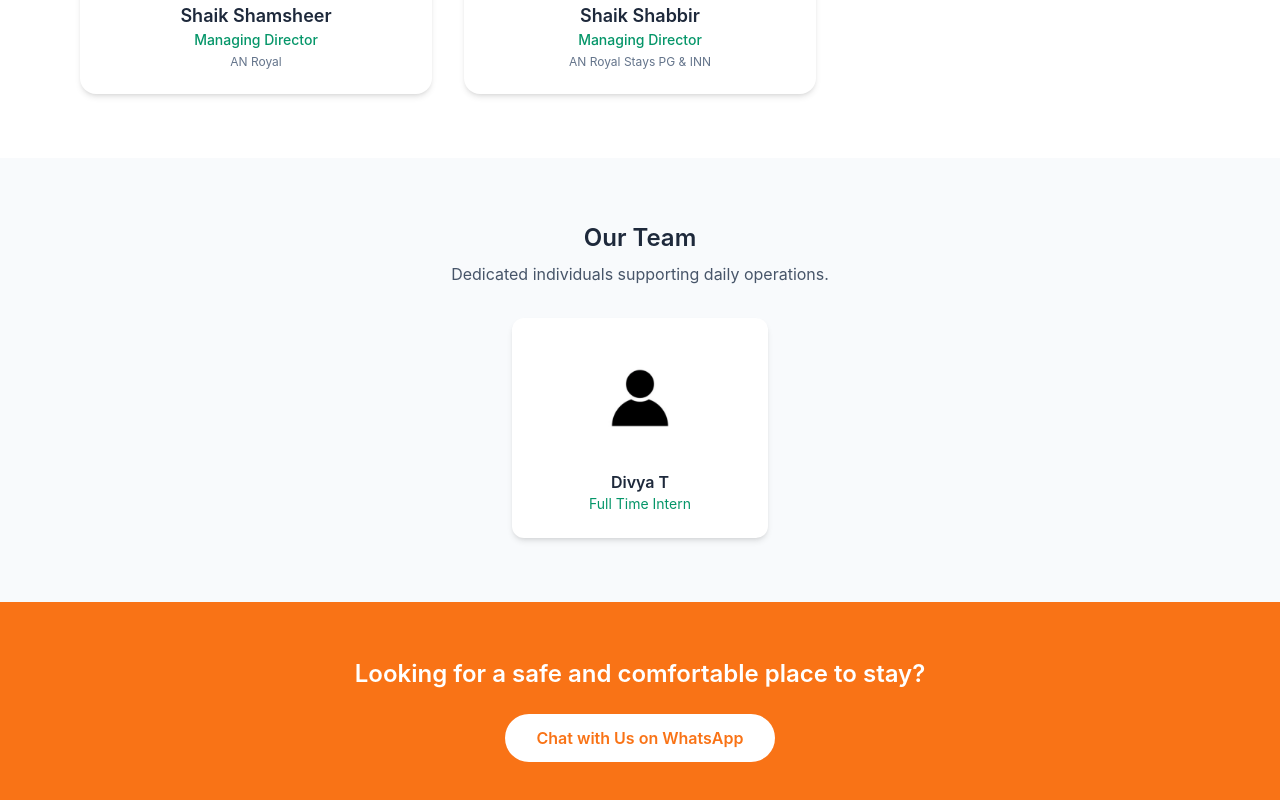
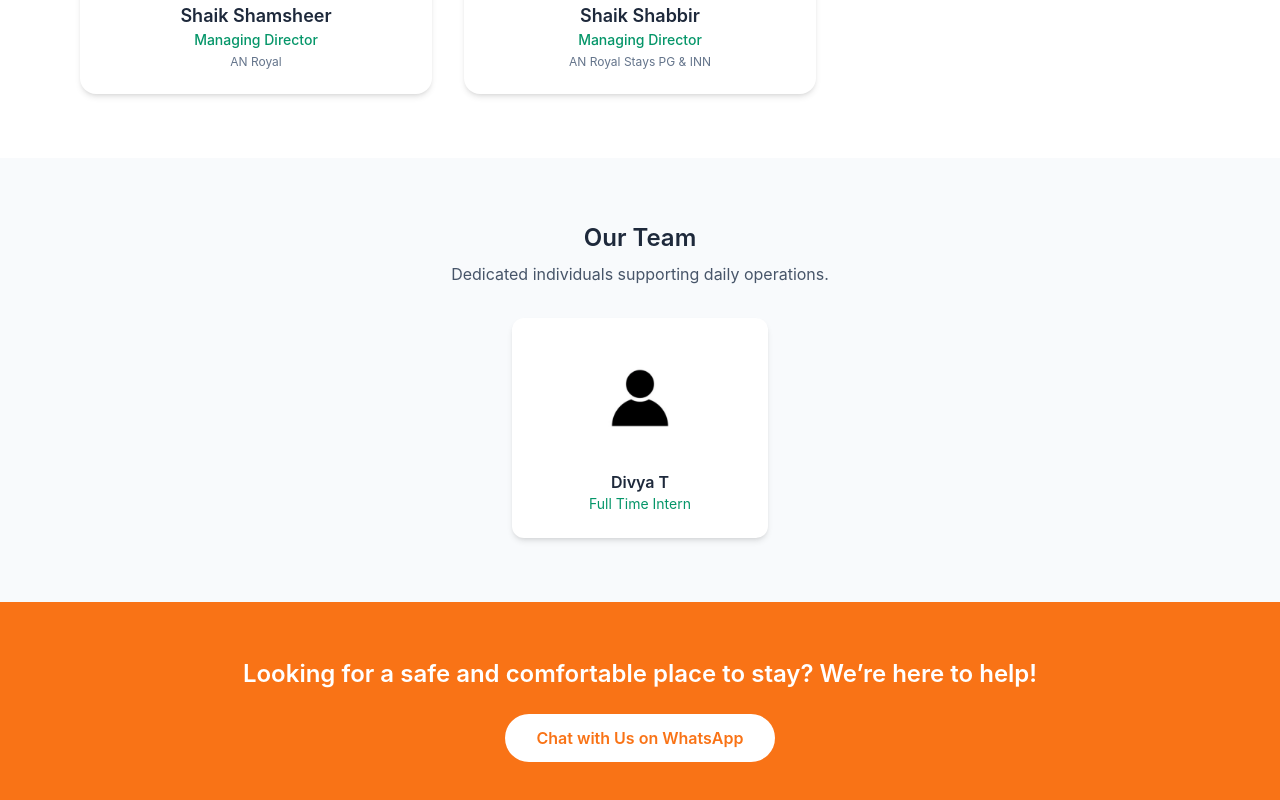
Before and after one commit to anzar00/an-stays-website, an Angular app: page /#/about in a window 1280 px wide. Shown: the part 1592-2392 px from the top of the page. Built offline with nearby package versions, Linux system fonts and the light colour scheme.

Commit message:
update config

```diff
--- a/src/app/pages/about/about.component.html
+++ b/src/app/pages/about/about.component.html
@@ -145,7 +145,7 @@
   <!-- CTA -->
   <section class="bg-accent py-14 text-center text-white">
     <h3 class="text-2xl font-semibold">
-      Looking for a safe and comfortable place to stay?
+      Looking for a safe and comfortable place to stay? We’re here to help!
     </h3>
 
     <a
```
Also changed, not shown: src/index.html (line endings or trailing spaces).
